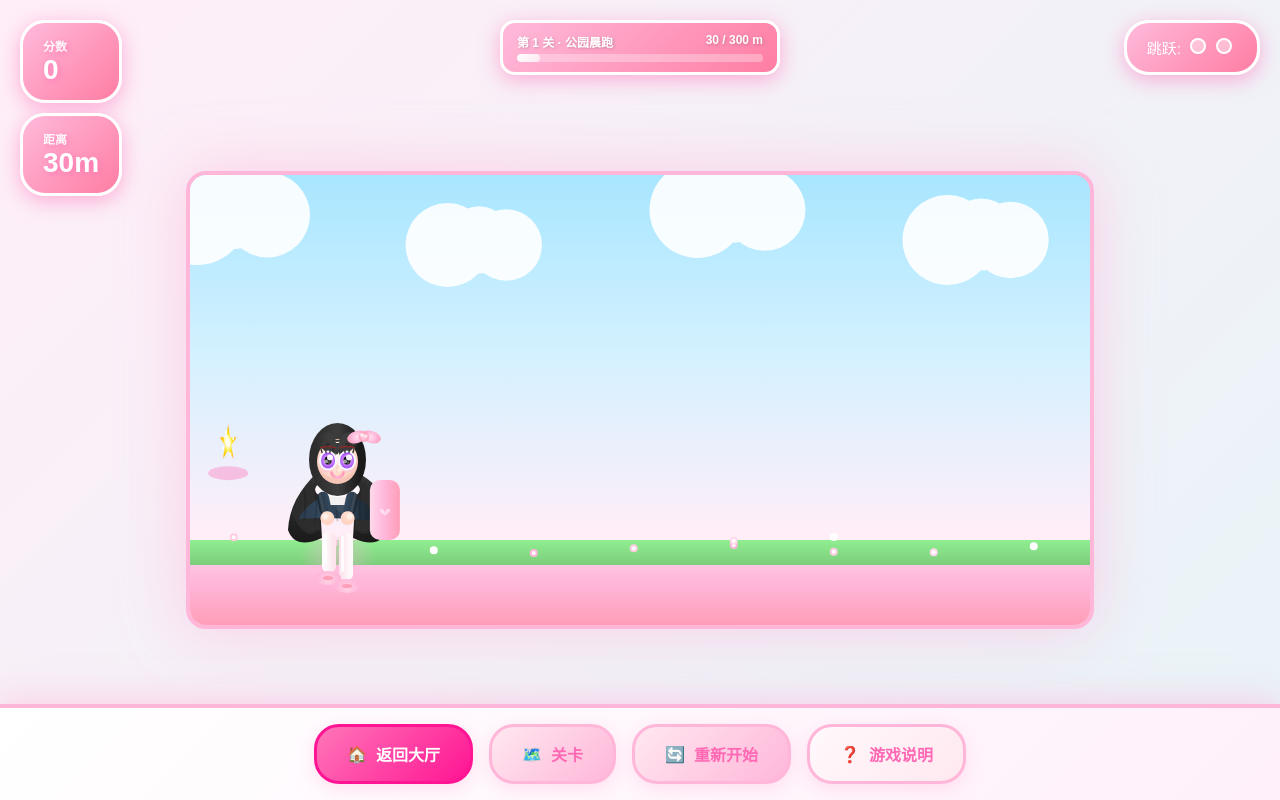
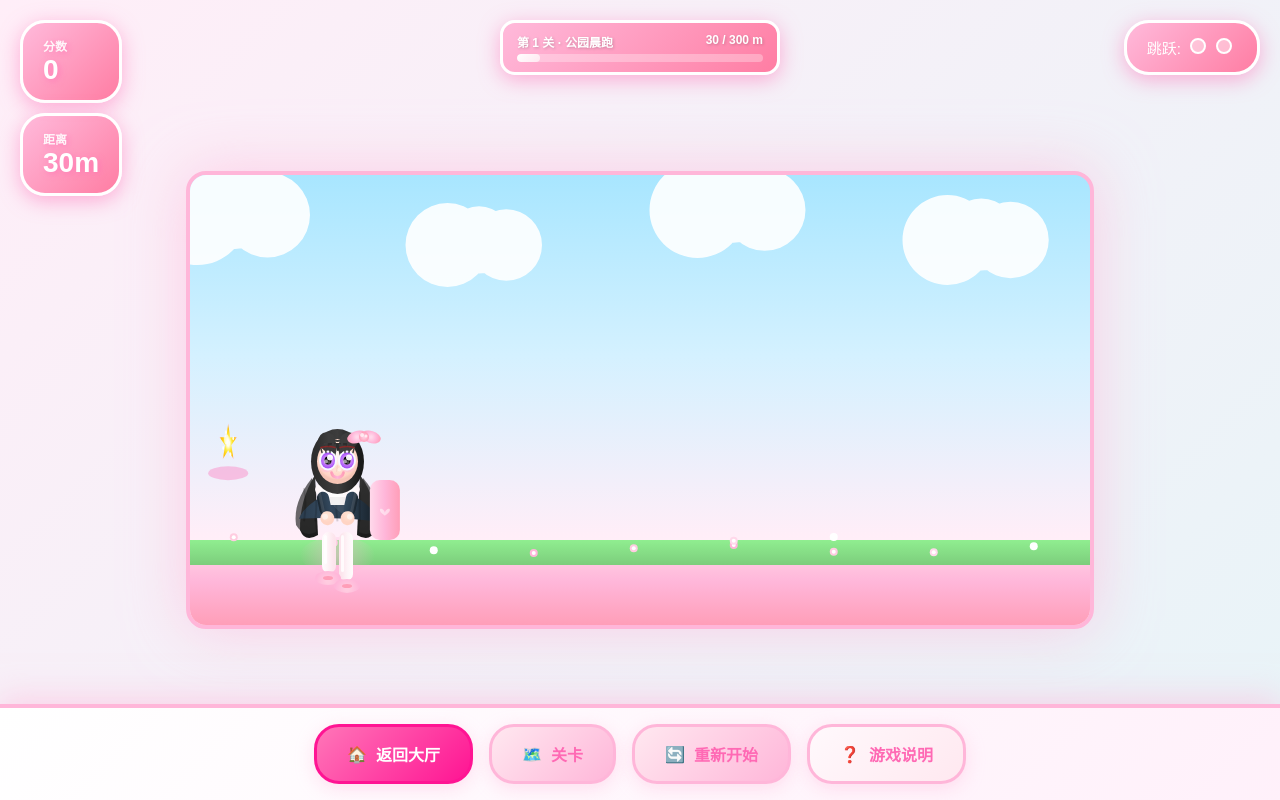
Before and after one commit to cmj123665/cmj, a website: page runner-game/index.html in a window 1280 px wide. Drawn offline with Linux system fonts and the light colour scheme.

Commit message:
跑酷冒险头发改为黑长直，更自然
- 长发从波浪卷曲改为近乎直发，发梢带轻微自然弯曲
- 波浪幅度大幅减小（8→2），频率变慢
- 去掉刻意的外层宽发片和多余层次，只保留主长发+自然发丝
- 后发椭圆缩小，头顶更自然不鼓胀
- 刘海发丝减少波浪（3→1.5），更顺直自然

Co-Authored-By: Claude Opus 4.7 <noreply@anthropic.com>

```diff
--- a/runner-game/index.html
+++ b/runner-game/index.html
@@ -572,88 +572,48 @@
             ctx.ellipse(x + width/2, y + height + 15, width/2 + 10, 18, 0, 0, Math.PI * 2);
             ctx.fill();
 
-            // === 蓬松长发到腰（先绘制，在身体后面） ===
+            // === 黑长直（自然飘动） ===
             const hairLength = 85;
-            const hairWave = Math.sin(Date.now() / 200) * 8;
-
-            // 左侧外层长发（更宽更蓬松）
-            const leftOuterGradient = ctx.createLinearGradient(x - 20, y, x - 40, y + hairLength);
-            leftOuterGradient.addColorStop(0, '#3d3d3d');
-            leftOuterGradient.addColorStop(0.5, '#2d2d2d');
-            leftOuterGradient.addColorStop(1, '#1a1a1a');
-            ctx.fillStyle = leftOuterGradient;
-            ctx.beginPath();
-            ctx.moveTo(x + 8, y + 22);
-            ctx.quadraticCurveTo(x - 28 + hairWave, y + 48, x - 22, y + hairLength - 5);
-            ctx.quadraticCurveTo(x - 15, y + hairLength + 15, x + 12, y + height - 2);
-            ctx.fill();
+            const hairWave = Math.sin(Date.now() / 300) * 2;
 
             // 左侧主长发
-            const leftHairGradient = ctx.createLinearGradient(x - 10, y, x - 30, y + hairLength);
+            const leftHairGradient = ctx.createLinearGradient(x - 10, y, x - 25, y + hairLength);
             leftHairGradient.addColorStop(0, '#3d3d3d');
             leftHairGradient.addColorStop(0.5, '#2d2d2d');
             leftHairGradient.addColorStop(1, '#1a1a1a');
             ctx.fillStyle = leftHairGradient;
             ctx.beginPath();
             ctx.moveTo(x + 5, y + 25);
-            ctx.quadraticCurveTo(x - 20 + hairWave * 0.8, y + 45, x - 15, y + hairLength - 10);
-            ctx.quadraticCurveTo(x - 10, y + hairLength + 10, x + 8, y + height - 5);
-            ctx.fill();
-
-            // 左发丝层次1
-            ctx.fillStyle = '#2d2d2d';
-            ctx.beginPath();
-            ctx.moveTo(x + 8, y + 28);
-            ctx.quadraticCurveTo(x - 15 + hairWave * 0.6, y + 50, x - 12, y + hairLength - 15);
-            ctx.quadraticCurveTo(x - 8, y + hairLength, x + 10, y + height - 10);
-            ctx.fill();
-
-            // 左发丝层次2（增加蓬松感）
-            ctx.fillStyle = 'rgba(45, 45, 45, 0.8)';
-            ctx.beginPath();
-            ctx.moveTo(x + 2, y + 30);
-            ctx.quadraticCurveTo(x - 22 + hairWave * 0.5, y + 55, x - 18, y + hairLength - 20);
-            ctx.quadraticCurveTo(x - 5, y + hairLength + 5, x + 6, y + height - 8);
-            ctx.fill();
-
-            // 右侧外层长发
-            const rightOuterGradient = ctx.createLinearGradient(x + width + 20, y, x + width + 40, y + hairLength);
-            rightOuterGradient.addColorStop(0, '#3d3d3d');
-            rightOuterGradient.addColorStop(0.5, '#2d2d2d');
-            rightOuterGradient.addColorStop(1, '#1a1a1a');
-            ctx.fillStyle = rightOuterGradient;
-            ctx.beginPath();
-            ctx.moveTo(x + width - 8, y + 22);
-            ctx.quadraticCurveTo(x + width + 28 + hairWave, y + 48, x + width + 22, y + hairLength - 5);
-            ctx.quadraticCurveTo(x + width + 15, y + hairLength + 15, x + width - 12, y + height - 2);
+            ctx.quadraticCurveTo(x - 12 + hairWave, y + 50, x - 10, y + hairLength - 5);
+            ctx.quadraticCurveTo(x - 5, y + hairLength + 8, x + 8, y + height - 5);
+            ctx.fill();
+
+            // 左侧自然发丝（增加一点不规则感）
+            ctx.fillStyle = 'rgba(45, 45, 45, 0.7)';
+            ctx.beginPath();
+            ctx.moveTo(x + 2, y + 28);
+            ctx.quadraticCurveTo(x - 18 + hairWave * 0.5, y + 52, x - 14, y + hairLength - 10);
+            ctx.quadraticCurveTo(x - 6, y + hairLength + 3, x + 6, y + height - 8);
             ctx.fill();
 
             // 右侧主长发
-            const rightHairGradient = ctx.createLinearGradient(x + width + 10, y, x + width + 30, y + hairLength);
+            const rightHairGradient = ctx.createLinearGradient(x + width + 10, y, x + width + 25, y + hairLength);
             rightHairGradient.addColorStop(0, '#3d3d3d');
             rightHairGradient.addColorStop(0.5, '#2d2d2d');
             rightHairGradient.addColorStop(1, '#1a1a1a');
             ctx.fillStyle = rightHairGradient;
             ctx.beginPath();
             ctx.moveTo(x + width - 5, y + 25);
-            ctx.quadraticCurveTo(x + width + 20 + hairWave * 0.8, y + 45, x + width + 15, y + hairLength - 10);
-            ctx.quadraticCurveTo(x + width + 10, y + hairLength + 10, x + width - 8, y + height - 5);
-            ctx.fill();
-
-            // 右发丝层次1
-            ctx.fillStyle = '#2d2d2d';
-            ctx.beginPath();
-            ctx.moveTo(x + width - 8, y + 28);
-            ctx.quadraticCurveTo(x + width + 15 + hairWave * 0.6, y + 50, x + width + 12, y + hairLength - 15);
-            ctx.quadraticCurveTo(x + width + 8, y + hairLength, x + width - 10, y + height - 10);
-            ctx.fill();
-
-            // 右发丝层次2
-            ctx.fillStyle = 'rgba(45, 45, 45, 0.8)';
-            ctx.beginPath();
-            ctx.moveTo(x + width - 2, y + 30);
-            ctx.quadraticCurveTo(x + width + 22 + hairWave * 0.5, y + 55, x + width + 18, y + hairLength - 20);
-            ctx.quadraticCurveTo(x + width + 5, y + hairLength + 5, x + width - 6, y + height - 8);
+            ctx.quadraticCurveTo(x + width + 12 + hairWave, y + 50, x + width + 10, y + hairLength - 5);
+            ctx.quadraticCurveTo(x + width + 5, y + hairLength + 8, x + width - 8, y + height - 5);
+            ctx.fill();
+
+            // 右侧自然发丝
+            ctx.fillStyle = 'rgba(45, 45, 45, 0.7)';
+            ctx.beginPath();
+            ctx.moveTo(x + width - 2, y + 28);
+            ctx.quadraticCurveTo(x + width + 18 + hairWave * 0.5, y + 52, x + width + 14, y + hairLength - 10);
+            ctx.quadraticCurveTo(x + width + 6, y + hairLength + 3, x + width - 6, y + height - 8);
             ctx.fill();
 
             // === 腿部 ===
@@ -955,12 +915,12 @@
 
             ctx.fillStyle = hairBackGradient;
             ctx.beginPath();
-            ctx.ellipse(headX + headSize/2, headY + headSize/2 + 4, headSize/2 + 6, headSize/2 + 14, 0, 0, Math.PI * 2);
+            ctx.ellipse(headX + headSize/2, headY + headSize/2 + 6, headSize/2 + 4, headSize/2 + 10, 0, 0, Math.PI * 2);
             ctx.fill();
 
             ctx.fillStyle = 'rgba(30, 30, 30, 0.3)';
             ctx.beginPath();
-            ctx.ellipse(headX + headSize/2 - 5, headY + headSize/2 + 6, headSize/4 + 2, headSize/4 + 2, 0, 0, Math.PI * 2);
+            ctx.ellipse(headX + headSize/2 - 5, headY + headSize/2 + 8, headSize/4, headSize/4, 0, 0, Math.PI * 2);
             ctx.fill();
 
             // === 脸部（鹅蛋脸） ===
@@ -1042,24 +1002,24 @@
             ctx.fill();
 
             // 蓬松发丝
-            for (let i = 0; i < 6; i++) {
-                const strandLen = 8 + i * 5;
-                const wave = Math.sin(i + Date.now() / 300) * 3;
+            for (let i = 0; i < 5; i++) {
+                const strandLen = 10 + i * 4;
+                const wave = Math.sin(i + Date.now() / 400) * 1.5;
 
                 // 左侧发丝
-                const leftX = headX + 6 + i * 4;
+                const leftX = headX + 8 + i * 4;
                 ctx.fillStyle = i % 2 === 0 ? '#2d2d2d' : '#3d3d3d';
                 ctx.beginPath();
                 ctx.moveTo(leftX - 3, headY + 10);
-                ctx.quadraticCurveTo(leftX + wave - 6, headY + strandLen, leftX + 2, headY + 10);
+                ctx.quadraticCurveTo(leftX + wave - 4, headY + strandLen, leftX + 2, headY + 10);
                 ctx.fill();
 
                 // 右侧发丝
-                const rightX = headX + headSize - 6 - i * 4;
+                const rightX = headX + headSize - 8 - i * 4;
                 ctx.fillStyle = i % 2 === 0 ? '#2d2d2d' : '#3d3d3d';
                 ctx.beginPath();
                 ctx.moveTo(rightX - 2, headY + 10);
-                ctx.quadraticCurveTo(rightX + wave + 6, headY + strandLen, rightX + 3, headY + 10);
+                ctx.quadraticCurveTo(rightX + wave + 4, headY + strandLen, rightX + 3, headY + 10);
                 ctx.fill();
             }
 
```
